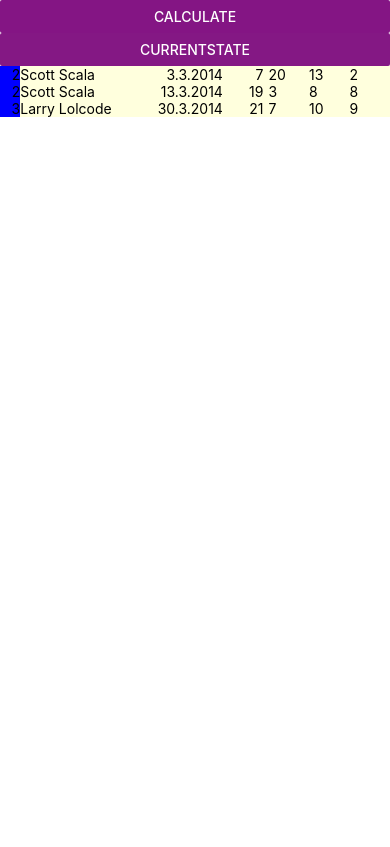
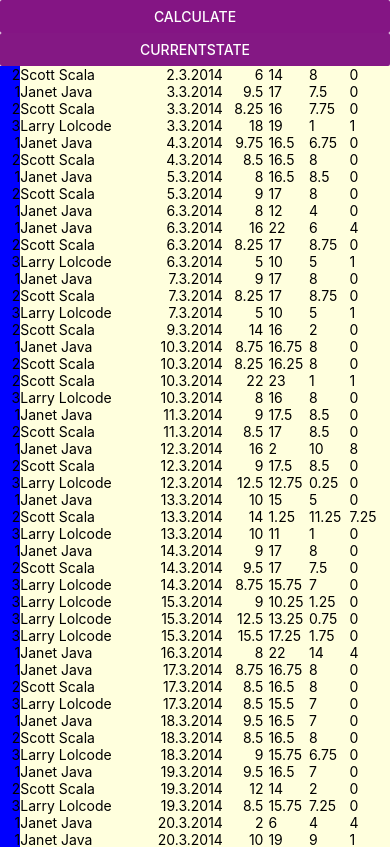
Before and after one commit to Aleksefo/rn-salary-calculator, a React Native app: screen / in a window 390 px wide. Shown: the top 847 px of the page. Built offline with nearby package versions, Linux system fonts and the light colour scheme.

Commit message:
Salary calculates almost without bugs, cleaned and refactored code a bit

```diff
--- a/App.js
+++ b/App.js
@@ -14,22 +14,73 @@
 	RateEvening = 1.15
 
 	csvData = 'Person_Name,Person_ID,Date,Start,End\n' +
-		// 'Scott Scala,2,2.3.2014,4:00,17:00\n' +
-		// 'Janet Java,1,3.3.2014,4:00,20:00\n' +
-		'Scott Scala,2,3.3.2014,7:00,20:00\n' +
-		// 'Larry Lolcode,3,3.3.2014,7:00,3:00\n' +
-		// 'Janet Java,1,4.3.2014,9:45,16:30\n' +
-		// 'Scott Scala,2,4.3.2014,8:30,16:30\n' +
-		// 'Janet Java,1,5.3.2014,8:00,16:30\n' +
-		// 'Scott Scala,2,5.3.2014,9:00,17:00\n' +
-		// 'Janet Java,1,6.3.2014,8:00,12:00\n' +
-		// 'Janet Java,1,6.3.2014,16:00,22:00\n' +
-		// 'Scott Scala,2,6.3.2014,8:15,17:00\n' +
-		// 'Larry Lolcode,3,6.3.2014,5:00,10:00\n' +
-		'Scott Scala,2,13.3.2014,19:00,3:00\n' +
-		// 'Larry Lolcode,3,14.3.2014,5:00,20:15\n' +
-		// 'Scott Scala,2,15.3.2014,22:00,22:00\n' +
-		'Larry Lolcode,3,30.3.2014,21:00,07:00'
+		'Scott Scala,2,2.3.2014,6:00,14:00\n' +
+		'Janet Java,1,3.3.2014,9:30,17:00\n' +
+		'Scott Scala,2,3.3.2014,8:15,16:00\n' +
+		'Larry Lolcode,3,3.3.2014,18:00,19:00\n' +
+		'Janet Java,1,4.3.2014,9:45,16:30\n' +
+		'Scott Scala,2,4.3.2014,8:30,16:30\n' +
+		'Janet Java,1,5.3.2014,8:00,16:30\n' +
+		'Scott Scala,2,5.3.2014,9:00,17:00\n' +
+		'Janet Java,1,6.3.2014,8:00,12:00\n' +
+		'Janet Java,1,6.3.2014,16:00,22:00\n' +
+		'Scott Scala,2,6.3.2014,8:15,17:00\n' +
+		'Larry Lolcode,3,6.3.2014,5:00,10:00\n' +
+		'Janet Java,1,7.3.2014,9:00,17:00\n' +
+		'Scott Scala,2,7.3.2014,8:15,17:00\n' +
+		'Larry Lolcode,3,7.3.2014,5:00,10:00\n' +
+		'Scott Scala,2,9.3.2014,14:00,16:00\n' +
+		'Janet Java,1,10.3.2014,8:45,16:45\n' +
+		'Scott Scala,2,10.3.2014,8:15,16:15\n' +
+		'Scott Scala,2,10.3.2014,22:00,23:00\n' +
+		'Larry Lolcode,3,10.3.2014,8:00,16:00\n' +
+		'Janet Java,1,11.3.2014,9:00,17:30\n' +
+		'Scott Scala,2,11.3.2014,8:30,17:00\n' +
+		'Janet Java,1,12.3.2014,16:00,2:00\n' +
+		'Scott Scala,2,12.3.2014,9:00,17:30\n' +
+		'Larry Lolcode,3,12.3.2014,12:30,12:45\n' +
+		'Janet Java,1,13.3.2014,10:00,15:00\n' +
+		'Scott Scala,2,13.3.2014,14:00,1:15\n' +
+		'Larry Lolcode,3,13.3.2014,10:00,11:00\n' +
+		'Janet Java,1,14.3.2014,9:00,17:00\n' +
+		'Scott Scala,2,14.3.2014,9:30,17:00\n' +
+		'Larry Lolcode,3,14.3.2014,8:45,15:45\n' +
+		'Larry Lolcode,3,15.3.2014,9:00,10:15\n' +
+		'Larry Lolcode,3,15.3.2014,12:30,13:15\n' +
+		'Larry Lolcode,3,15.3.2014,15:30,17:15\n' +
+		'Janet Java,1,16.3.2014,8:00,22:00\n' +
+		'Janet Java,1,17.3.2014,8:45,16:45\n' +
+		'Scott Scala,2,17.3.2014,8:30,16:30\n' +
+		'Larry Lolcode,3,17.3.2014,8:30,15:30\n' +
+		'Janet Java,1,18.3.2014,9:30,16:30\n' +
+		'Scott Scala,2,18.3.2014,8:30,16:30\n' +
+		'Larry Lolcode,3,18.3.2014,9:00,15:45\n' +
+		'Janet Java,1,19.3.2014,9:30,16:30\n' +
+		'Scott Scala,2,19.3.2014,12:00,14:00\n' +
+		'Larry Lolcode,3,19.3.2014,8:30,15:45\n' +
+		'Janet Java,1,20.3.2014,2:00,6:00\n' +
+		'Janet Java,1,20.3.2014,10:00,19:00\n' +
+		'Scott Scala,2,20.3.2014,12:00,14:00\n' +
+		'Larry Lolcode,3,20.3.2014,1:00,3:00\n' +
+		'Janet Java,1,21.3.2014,8:15,16:15\n' +
+		'Scott Scala,2,21.3.2014,10:00,18:00\n' +
+		'Larry Lolcode,3,21.3.2014,6:00,17:00\n' +
+		'Scott Scala,2,23.3.2014,14:00,14:30\n' +
+		'Scott Scala,2,23.3.2014,15:00,15:15\n' +
+		'Janet Java,1,24.3.2014,8:45,16:30\n' +
+		'Scott Scala,2,24.3.2014,22:00,6:00\n' +
+		'Janet Java,1,25.3.2014,9:30,18:30\n' +
+		'Scott Scala,2,25.3.2014,9:30,17:30\n' +
+		'Larry Lolcode,3,25.3.2014,9:00,16:00\n' +
+		'Janet Java,1,26.3.2014,9:30,16:45\n' +
+		'Scott Scala,2,26.3.2014,10:00,18:00\n' +
+		'Larry Lolcode,3,26.3.2014,9:30,17:00\n' +
+		'Janet Java,1,27.3.2014,9:00,16:45\n' +
+		'Scott Scala,2,27.3.2014,9:00,17:00\n' +
+		'Janet Java,1,28.3.2014,10:00,14:00\n' +
+		'Scott Scala,2,28.3.2014,8:30,19:00\n' +
+		'Larry Lolcode,3,28.3.2014,6:00,16:00\n' +
+		'Larry Lolcode,3,30.3.2014,8:00,16:00'
 
 	setModalVisible(visible) {
 		this.setState({modalVisible: visible});
@@ -48,37 +99,38 @@
 		return parsed.data
 	}
 
-	renderNews() {
+	calculateWages() {
 		let objs = {}
-		let eveningHours
-		let dailyEveningHours = 0
-		let totalHours
-		let dailyTotalHours = 0
-		let overtimeHours = 0
-		let worked = ''
-		let overtimePayment
 		this.loadCSV().map(entry => {
-			totalHours = this.calculateTotalHours(this.timeToDecimal(entry.Start), this.timeToDecimal(entry.End))
-			eveningHours = this.calculateEveningHours(this.timeToDecimal(entry.Start), this.timeToDecimal(entry.End), entry.Person_ID)
-			// console.log('eveningHours: ', eveningHours)
+
+			let hoursCombo
+			let worked = ''
+			let overtimeMultipliedHours = 0
+						// Check for existing entry to prevent Undefined error
 			if (objs[entry.Person_ID] === undefined) {
-				objs[entry.Person_ID] = {dailyEveningHours, dailyTotalHours, overtimeHours, worked}
+				objs[entry.Person_ID] = {eveningHours: 0, overtimeMultipliedHours: 0, hoursCombo: 0, worked: ''}
 			}
-				dailyEveningHours = objs[entry.Person_ID].dailyEveningHours + eveningHours
-				dailyTotalHours = objs[entry.Person_ID].dailyTotalHours + totalHours
+			// Get evening hours and add them to total eveningHours
+			let eveningHours = this.calculateEveningHours(this.timeToDecimal(entry.Start), this.timeToDecimal(entry.End))
+			eveningHours += objs[entry.Person_ID].eveningHours
+			// Gets total daily hours
+			let todayHours = this.calculateDailyHours(this.timeToDecimal(entry.Start), this.timeToDecimal(entry.End))
+			// dailyHours += objs[entry.Person_ID].dailyHours
+			// Overtime calculations
 			if (entry.Date === objs[entry.Person_ID].worked) {
-				overtimeHours += totalHours
+				hoursCombo = objs[entry.Person_ID].hoursCombo + todayHours
 			} else {
 				worked = entry.Date
-				overtimeHours = objs[entry.Person_ID].overtimeHours
-				overtimePayment = this.calculateOvertimeHours(overtimeHours)
-				overtimeHours = totalHours
+				hoursCombo = objs[entry.Person_ID].hoursCombo
+				overtimeMultipliedHours = this.calculateOvertimeHours(hoursCombo)
+				overtimeMultipliedHours += objs[entry.Person_ID].overtimeMultipliedHours
+				hoursCombo = todayHours
 			}
-
-			//finisher to calculate overtime leftovers
-			objs[entry.Person_ID] = {dailyEveningHours, dailyTotalHours, overtimeHours, worked}
+			//todo finisher to calculate overtime leftovers
+			objs[entry.Person_ID] = {eveningHours, overtimeMultipliedHours, hoursCombo, worked}
 			console.log('Calculated Object: ', objs)
 		})
+		//final calculation
 	}
 
 	timeToDecimal(t) {
@@ -86,31 +138,24 @@
 		return parseFloat(parseInt(arr[0], 10) + '.' + parseInt((arr[1] / 6) * 10, 10));
 	}
 
-	calculateTotalHours(start, end) {
-
+	calculateDailyHours(start, end) {
 		return end + (end < start ? 24 : 0) - start
 	}
 
-	calculateEveningHours(start, end, id) {
+	calculateEveningHours(start, end) {
 		let eveningHours = 0
-		// console.log('NextEntry: ', start, end)
 		end = end + (end < start ? 24 : 0)
-		// console.log('newEnd: ',end)
 		if (30 > end && end > 18) {
 			eveningHours += end - ( start > 18 ? 24 : 18 )
-			// console.log('30 > end > 18: ',eveningHours)
 		}
 		if (30 < end ) {
 			eveningHours += 30 - ( start > 18 ? 24 : 18 )
-			// console.log('30 < end: ',eveningHours)
 		}
 		if (start > 18) {
 			eveningHours += 24 - start
-			// console.log('start > 18: ',eveningHours)
 		}
 		if (start < 6) {
 			eveningHours += 6 - start
-			// console.log('start < 6: ',eveningHours)
 		}
 		return eveningHours
 	}
@@ -122,7 +167,7 @@
 				if (hours > 10) {
 					extraHours += ( hours - 10 ) * 0.25
 					if (hours > 12) {
-						extraHours = ( hours - 12 ) * 0.5
+						extraHours += ( hours - 12 ) * 0.5
 					}
 				}
 			}
@@ -156,7 +201,7 @@
 				</View>
 				<Button
 					// onPress={() => this.setModalVisible(true)}
-					onPress={() => this.renderNews()}
+					onPress={() => this.calculateWages()}
 					title="Calculate"
 					color="#841584"
 					accessibilityLabel="Learn more about this purple button"
@@ -187,7 +232,7 @@
 							<Text style={{flex: 1, textAlign: 'right', marginRight: 5,}}>{this.timeToDecimal(item.Start)}</Text>
 							<Text style={{flex: 1}}>{this.timeToDecimal(item.End)}</Text>
 							<Text
-								style={{flex: 1}}>{this.calculateTotalHours(this.timeToDecimal(item.Start), this.timeToDecimal(item.End))}</Text>
+								style={{flex: 1}}>{this.calculateDailyHours(this.timeToDecimal(item.Start), this.timeToDecimal(item.End))}</Text>
 							<Text
 								style={{flex: 1}}>{this.calculateEveningHours(this.timeToDecimal(item.Start), this.timeToDecimal(item.End), item.Person_ID)}</Text>
 							{/*<Text*/}
```
